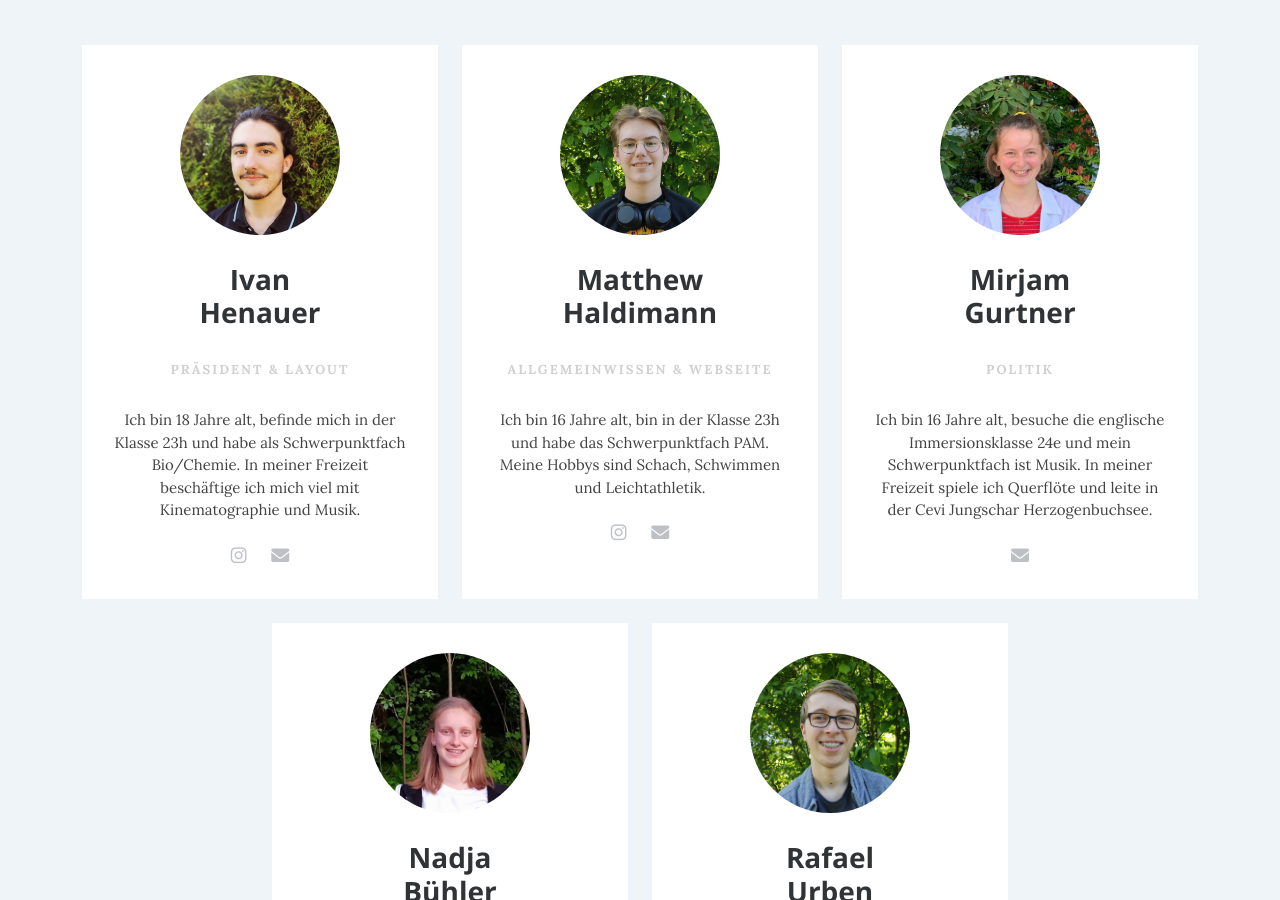
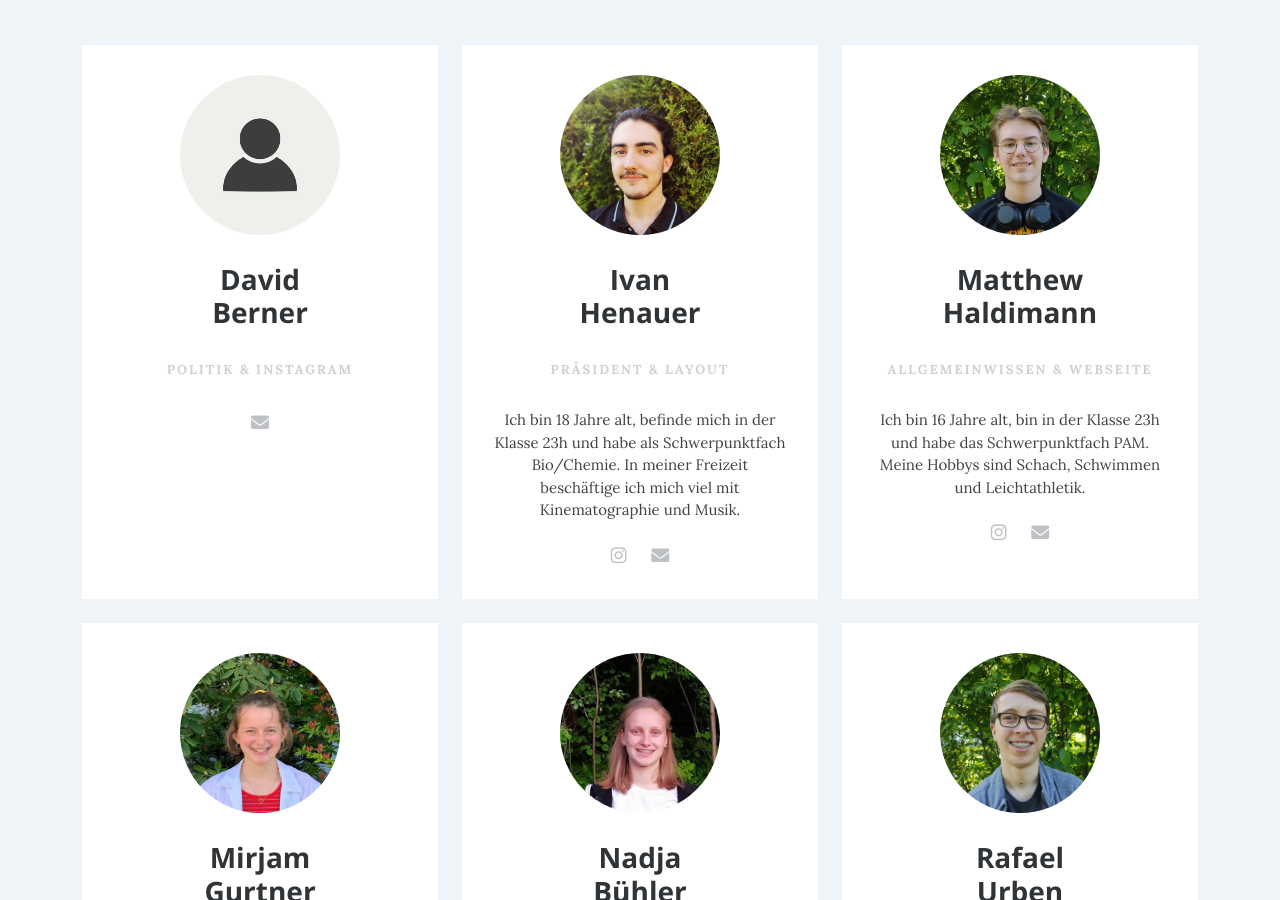
Before and after one commit to gymnewsium/gymnewsium.github.io, a Jekyll site: the page built from pages/about.html, in a window 1280 px wide and 900 px high, scrolled down 704 px. Built offline with Jekyll 4.4.1, drawn with Linux system fonts in a browser that asks for light colours.

Commit message:
Updated David (added placeholder image)

```diff
--- a/_data/team.yml
+++ b/_data/team.yml
@@ -1,5 +1,4 @@
 davidberner:
-  hidden: true
   name: David Berner
   position: Politik & Instagram
   bio:
@@ -7,6 +6,7 @@ davidberner:
     -
       icon: fas fa-envelope
       url: mailto:david@gymnewsium.ch
+  image: Placeholder.jpg
 ivanhenauer:
   name: Ivan Henauer
   position: Präsident & Layout
```
